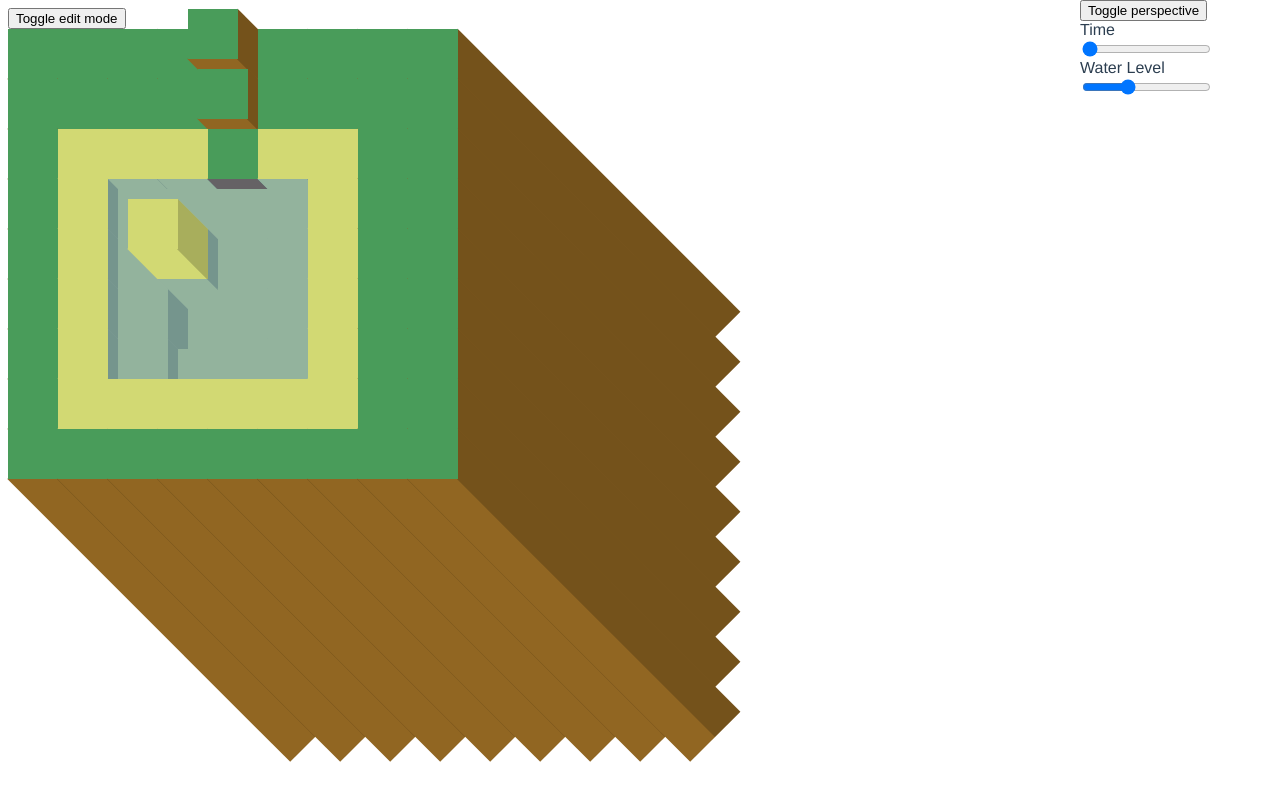
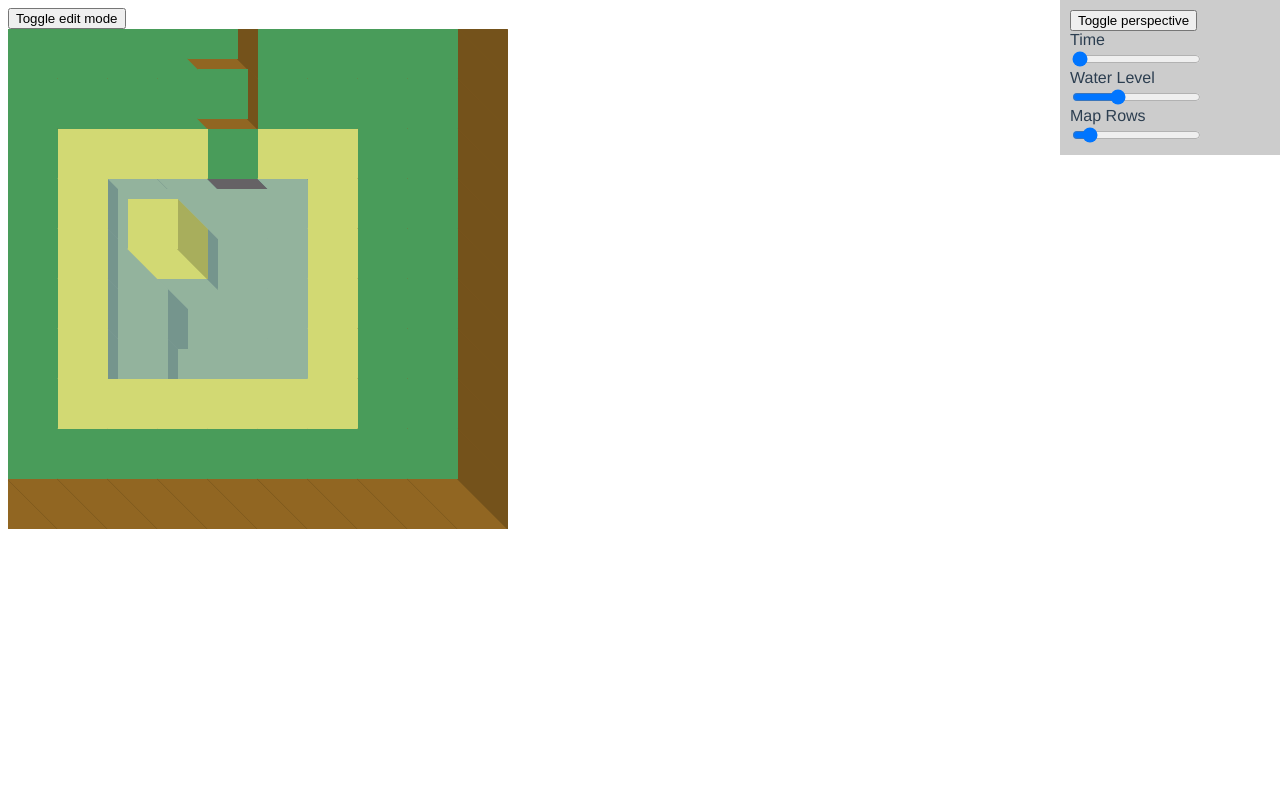
Before and after one commit to strux/isometric-fun, a Vue app: page / in a window 1280 px wide. Built offline with nearby package versions, Linux system fonts and the light colour scheme.

Commit message:
Adds row add/remove to tools

```diff
--- a/src/App.vue
+++ b/src/App.vue
@@ -9,6 +9,7 @@
       v-on:toggle-perspective="perspective = !perspective"
       v-on:set-time="time = $event"
       v-on:set-water-level="tileData.waterLevel = $event"
+      v-on:set-tile-data="tileData = $event"
     ></edit-tools>
   </div>
 </template>
--- a/src/components/EditTools.vue
+++ b/src/components/EditTools.vue
@@ -5,15 +5,20 @@
     <input id="time" type="range" min="0" max="11" v-bind:value="time" v-on:change="$emit('set-time', $event.target.value)">
     <label for="waterLevel">Water Level</label>
     <input id="waterLevel" type="range" min="0" max="9" v-bind:value="tileData.waterLevel" v-on:change="$emit('set-water-level', $event.target.value)">
+    <label for="rows">Map Rows</label>
+    <input id="rows" type="range" min="1" max="100" v-bind:value="tileData.height" v-on:change="updateRows">
   </div>
 </template>
 
 <script>
+import { tileDict } from '../data/tileMap.js'
+
 export default {
   name: 'EditTools',
   props: ['tileData', 'time'],
   data: function() {
     return {
+      localTileData: this.tileData,
     }
   },
   computed: {
@@ -23,15 +28,26 @@ export default {
         top: 0,
         right: 0,
         width: '200px',
+        backgroundColor: 'hsla(0, 0%, 0%, 0.2)',
+        padding: '10px',
       }
     },
   },
-  watch: {
+  methods: {
+    updateRows(event) {
+      let totalRows = parseInt(event.target.value)
+      let rowCount = totalRows - this.tileData.height
+      let tileCount = rowCount * this.tileData.width
+      this.localTileData.height = totalRows
+      if(rowCount > 0) {
+        let newTiles = Array(tileCount).fill({ ...tileDict['d'], elevation: this.tileData.waterLevel })
+        this.localTileData.tiles.push(...newTiles)
+      } else {
+        this.localTileData.tiles.splice(tileCount, -tileCount)
+      }
+      this.$emit('set-tile-data', this.localTileData)
+    }
   },
-  methods: {
-  },
-  components: {
-  }
 }
 </script>
 
--- a/src/components/TileRenderer.vue
+++ b/src/components/TileRenderer.vue
@@ -9,7 +9,8 @@
         :tile-size="tileSize"
         :tile-data="tileData.tiles[tileIndex(columnIndex, rowIndex)]"
         :water-level="tileData.waterLevel"
-        :key="columnIndex + ',' + rowIndex">
+        :key="columnIndex + ',' + rowIndex"
+      >
       </tile>
     </div>
   </div>
@@ -28,7 +29,7 @@ export default {
   },
   computed: {
     visibleRows () {
-      let rows = this.tileData.height - 1
+      let rows = this.range(0, this.tileData.height - 1)
       if (!this.editing) {
         // we are rendering one extra row for when there are transparent tiles at the top (water)
         rows = this.range(this.playerPosition[1], this.playerPosition[1] + (this.tileData.viewHeight))
@@ -36,7 +37,7 @@ export default {
       return rows
     },
     visibleColumns () {
-      let columns = this.tileData.width - 1
+      let columns = this.range(0, this.tileData.width - 1)
       if (!this.editing) {
         // we are rendering one extra row for when there are transparent tiles at the left (water)
         columns = this.range(this.playerPosition[0], this.playerPosition[0] + (this.tileData.viewWidth))
@@ -44,10 +45,12 @@ export default {
       return columns
     },
     maskStyle () {
+      let width = this.editing ? this.tileData.width : this.tileData.viewWidth
+      let height = this.editing ? this.tileData.height : this.tileData.viewHeight
       return {
-        width: `${this.tileSize * this.tileData.viewWidth}px`,
-        height: `${this.tileSize * this.tileData.viewHeight}px`,
-        overflow: this.editing ? 'visible' : 'hidden',
+        width: `${this.tileSize * width}px`,
+        height: `${this.tileSize * height}px`,
+        overflow: 'hidden',
       }
     },
   },
--- a/src/data/tileMap.js
+++ b/src/data/tileMap.js
@@ -40,7 +40,7 @@ const typeMap = [
 ]
 */
 
-const typeDict = {
+export const tileDict = {
   d: {
     topHSL: [132, 36, 45],
     wallHSL: [37, 62, 35],
@@ -61,13 +61,13 @@ for (let i=0; i<elevationMap.length; i++) {
     let types = typeMap[i].split('')
     for (let j=0; j<elevations.length; j++) {
       tiles[(i * elevations.length) + j] = {
-        ...typeDict[types[j]],
+        ...tileDict[types[j]],
         elevation: parseInt(elevations[j]),
       }
     }
 }
 
-const tileData = {
+export const tileData = {
   viewWidth: 5,
   viewHeight: 5,
   waterLevel: 3,
```
